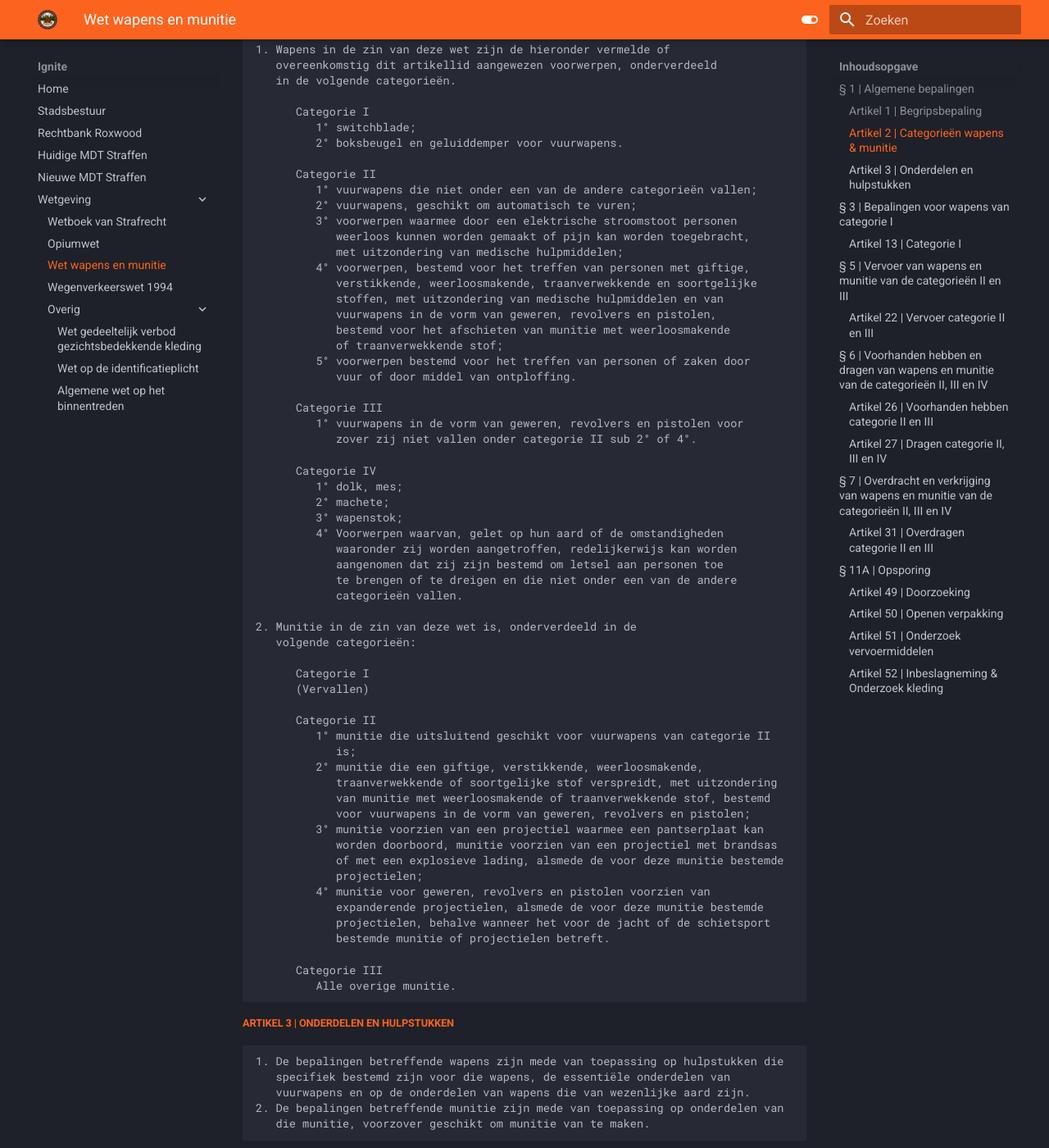
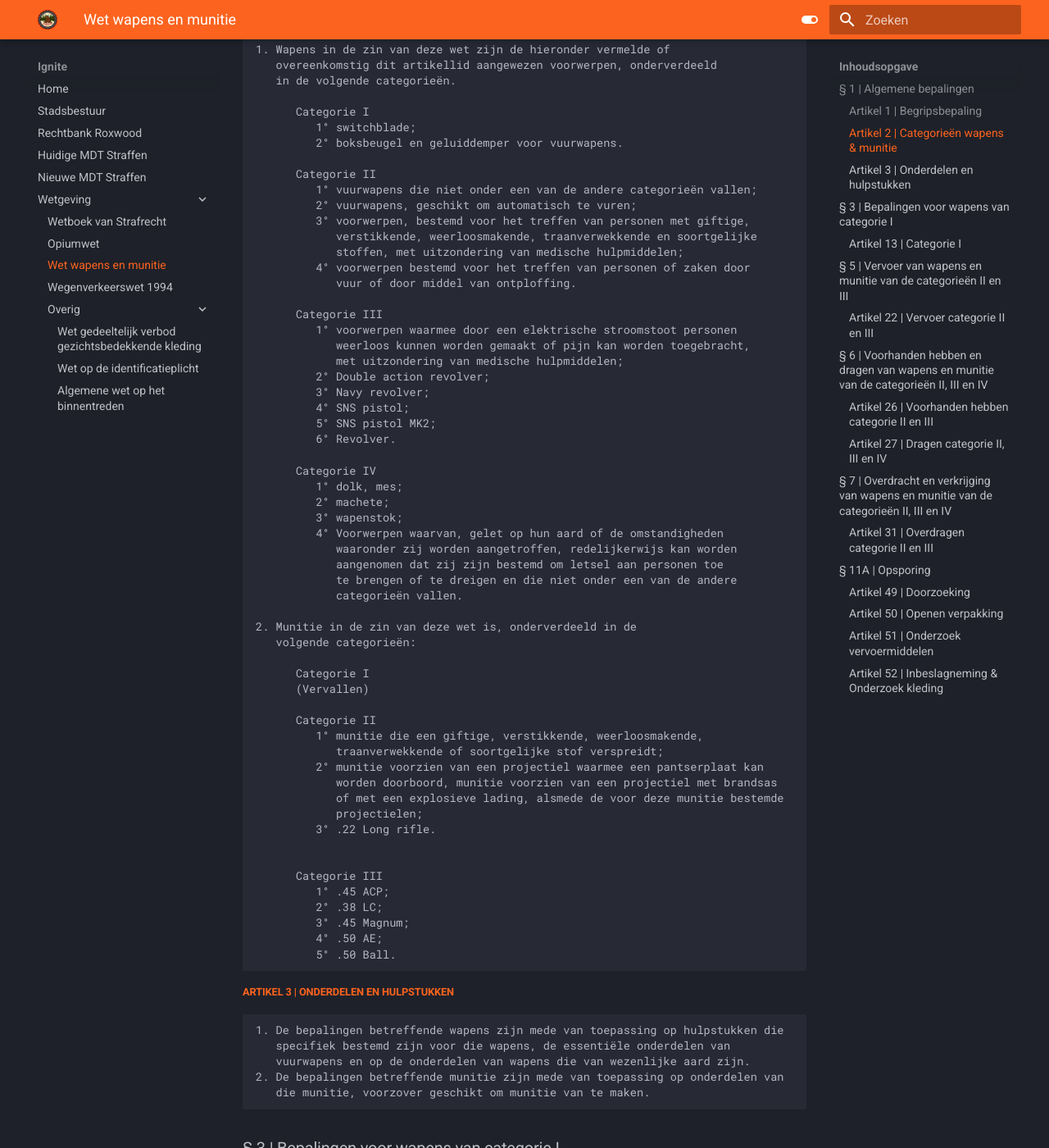
Before and after one commit to NLDenny/wetboek, an MkDocs documentation site: the page built from docs/wwm.md, in a window 1280 px wide and 1400 px high, scrolled down 695 px. Shown: the whole window at 82% size. Built offline with MkDocs 1.6.1 and Material for MkDocs 9.7.7, drawn with Linux system fonts in a browser that asks for light colours.

Commit message:
Update wwm.md

````diff
--- a/docs/wwm.md
+++ b/docs/wwm.md
@@ -40,21 +40,21 @@ In deze wet wordt verstaan onder:
       Categorie II
          1° vuurwapens die niet onder een van de andere categorieën vallen;
          2° vuurwapens, geschikt om automatisch te vuren;
-         3° voorwerpen waarmee door een elektrische stroomstoot personen
-            weerloos kunnen worden gemaakt of pijn kan worden toegebracht,
-            met uitzondering van medische hulpmiddelen;
-         4° voorwerpen, bestemd voor het treffen van personen met giftige,
+         3° voorwerpen, bestemd voor het treffen van personen met giftige,
             verstikkende, weerloosmakende, traanverwekkende en soortgelijke
-            stoffen, met uitzondering van medische hulpmiddelen en van
-            vuurwapens in de vorm van geweren, revolvers en pistolen,
-            bestemd voor het afschieten van munitie met weerloosmakende
-            of traanverwekkende stof;
-         5° voorwerpen bestemd voor het treffen van personen of zaken door
+            stoffen, met uitzondering van medische hulpmiddelen;
+         4° voorwerpen bestemd voor het treffen van personen of zaken door
             vuur of door middel van ontploffing.
 
       Categorie III
-         1° vuurwapens in de vorm van geweren, revolvers en pistolen voor
-            zover zij niet vallen onder categorie II sub 2° of 4°.
+         1° voorwerpen waarmee door een elektrische stroomstoot personen
+            weerloos kunnen worden gemaakt of pijn kan worden toegebracht,
+            met uitzondering van medische hulpmiddelen;
+         2° Double action revolver;
+         3° Navy revolver;
+         4° SNS pistol;
+         5° SNS pistol MK2;
+         6° Revolver.
 
       Categorie IV
          1° dolk, mes;
@@ -73,23 +73,21 @@ In deze wet wordt verstaan onder:
       (Vervallen)
 
       Categorie II
-         1° munitie die uitsluitend geschikt voor vuurwapens van categorie II
-            is;
-         2° munitie die een giftige, verstikkende, weerloosmakende,
-            traanverwekkende of soortgelijke stof verspreidt, met uitzondering
-            van munitie met weerloosmakende of traanverwekkende stof, bestemd
-            voor vuurwapens in de vorm van geweren, revolvers en pistolen;
-         3° munitie voorzien van een projectiel waarmee een pantserplaat kan
+         1° munitie die een giftige, verstikkende, weerloosmakende,
+            traanverwekkende of soortgelijke stof verspreidt;
+         2° munitie voorzien van een projectiel waarmee een pantserplaat kan
             worden doorboord, munitie voorzien van een projectiel met brandsas
             of met een explosieve lading, alsmede de voor deze munitie bestemde
             projectielen;
-         4° munitie voor geweren, revolvers en pistolen voorzien van
-            expanderende projectielen, alsmede de voor deze munitie bestemde
-            projectielen, behalve wanneer het voor de jacht of de schietsport
-            bestemde munitie of projectielen betreft.
+         3° .22 Long rifle.
+
 
       Categorie III
-         Alle overige munitie.
+         1° .45 ACP;
+         2° .38 LC;
+         3° .45 Magnum;
+         4° .50 AE;
+         5° .50 Ball.
 ```
 
 #####<span style="color: #fc631e;">Artikel 3 | Onderdelen en hulpstukken</span>
````
